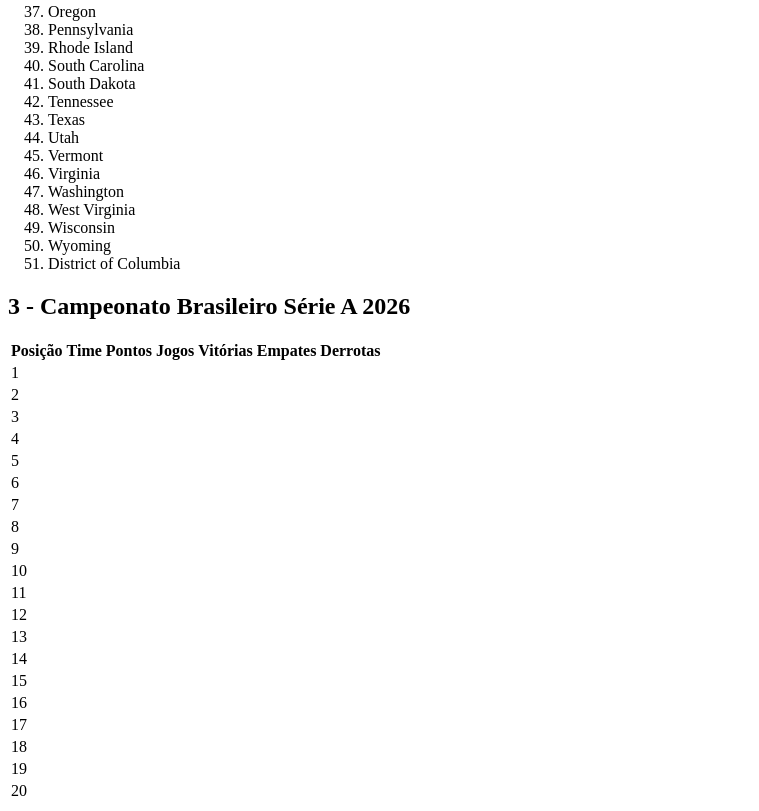
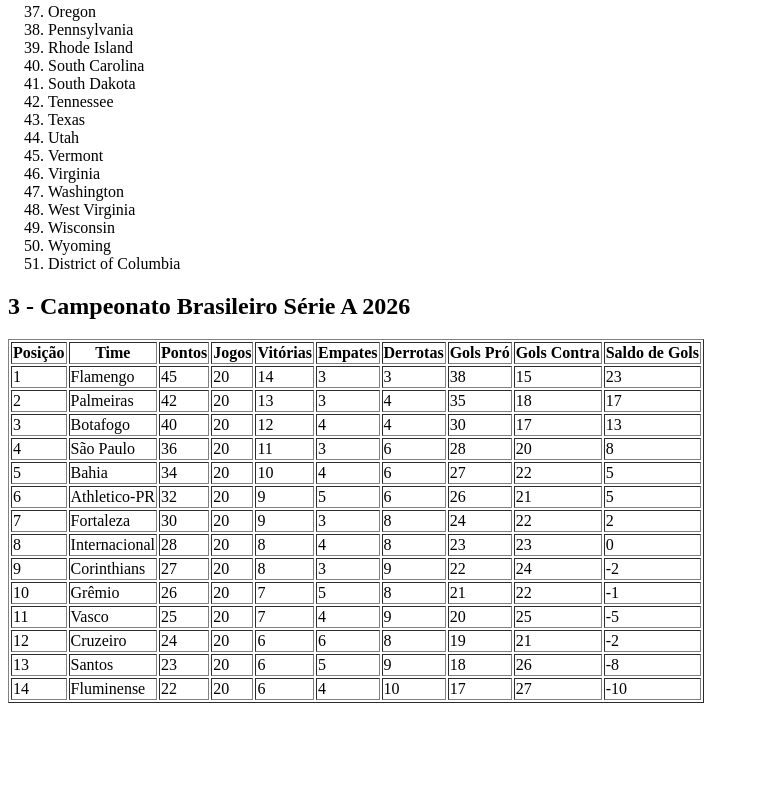
Before and after one commit to marinktgawa/ATIVIDADE-1-, a plain HTML site: page index.html in a window 1280 px wide. Shown: the part 1325-2136 px from the top of the page, without its empty margins (0-759 px from the left). After the commit the page ends 2036 px from the top, so only its background shows below. Drawn offline with Linux system fonts and the light colour scheme.

Commit message:
adicionando detalhes

```diff
--- a/index.html
+++ b/index.html
@@ -98,7 +98,7 @@
 
 <h2>3 - Campeonato Brasileiro Série A 2026</h2>
 
-<table>
+<table border="1">
     <tr>
         <th>Posição</th>
         <th>Time</th>
@@ -107,28 +107,53 @@
         <th>Vitórias</th>
         <th>Empates</th>
         <th>Derrotas</th>
+        <th>Gols Pró</th>
+        <th>Gols Contra</th>
+        <th>Saldo de Gols</th>
     </tr>
-    <tr><td>1</td><td></td><td></td><td></td><td></td><td></td><td></td></tr>
-    <tr><td>2</td><td></td><td></td><td></td><td></td><td></td><td></td></tr>
-    <tr><td>3</td><td></td><td></td><td></td><td></td><td></td><td></td></tr>
-    <tr><td>4</td><td></td><td></td><td></td><td></td><td></td><td></td></tr>
-    <tr><td>5</td><td></td><td></td><td></td><td></td><td></td><td></td></tr>
-    <tr><td>6</td><td></td><td></td><td></td><td></td><td></td><td></td></tr>
-    <tr><td>7</td><td></td><td></td><td></td><td></td><td></td><td></td></tr>
-    <tr><td>8</td><td></td><td></td><td></td><td></td><td></td><td></td></tr>
-    <tr><td>9</td><td></td><td></td><td></td><td></td><td></td><td></td></tr>
-    <tr><td>10</td><td></td><td></td><td></td><td></td><td></td><td></td></tr>
-    <tr><td>11</td><td></td><td></td><td></td><td></td><td></td><td></td></tr>
-    <tr><td>12</td><td></td><td></td><td></td><td></td><td></td><td></td></tr>
-    <tr><td>13</td><td></td><td></td><td></td><td></td><td></td><td></td></tr>
-    <tr><td>14</td><td></td><td></td><td></td><td></td><td></td><td></td></tr>
-    <tr><td>15</td><td></td><td></td><td></td><td></td><td></td><td></td></tr>
-    <tr><td>16</td><td></td><td></td><td></td><td></td><td></td><td></td></tr>
-    <tr><td>17</td><td></td><td></td><td></td><td></td><td></td><td></td></tr>
-    <tr><td>18</td><td></td><td></td><td></td><td></td><td></td><td></td></tr>
-    <tr><td>19</td><td></td><td></td><td></td><td></td><td></td><td></td></tr>
-    <tr><td>20</td><td></td><td></td><td></td><td></td><td></td><td></td></tr>
+
+    <tr>
+        <td>1</td><td>Flamengo</td><td>45</td><td>20</td><td>14</td><td>3</td><td>3</td><td>38</td><td>15</td><td>23</td>
+    </tr>
+    <tr>
+        <td>2</td><td>Palmeiras</td><td>42</td><td>20</td><td>13</td><td>3</td><td>4</td><td>35</td><td>18</td><td>17</td>
+    </tr>
+    <tr>
+        <td>3</td><td>Botafogo</td><td>40</td><td>20</td><td>12</td><td>4</td><td>4</td><td>30</td><td>17</td><td>13</td>
+    </tr>
+    <tr>
+        <td>4</td><td>São Paulo</td><td>36</td><td>20</td><td>11</td><td>3</td><td>6</td><td>28</td><td>20</td><td>8</td>
+    </tr>
+    <tr>
+        <td>5</td><td>Bahia</td><td>34</td><td>20</td><td>10</td><td>4</td><td>6</td><td>27</td><td>22</td><td>5</td>
+    </tr>
+    <tr>
+        <td>6</td><td>Athletico-PR</td><td>32</td><td>20</td><td>9</td><td>5</td><td>6</td><td>26</td><td>21</td><td>5</td>
+    </tr>
+    <tr>
+        <td>7</td><td>Fortaleza</td><td>30</td><td>20</td><td>9</td><td>3</td><td>8</td><td>24</td><td>22</td><td>2</td>
+    </tr>
+    <tr>
+        <td>8</td><td>Internacional</td><td>28</td><td>20</td><td>8</td><td>4</td><td>8</td><td>23</td><td>23</td><td>0</td>
+    </tr>
+    <tr>
+        <td>9</td><td>Corinthians</td><td>27</td><td>20</td><td>8</td><td>3</td><td>9</td><td>22</td><td>24</td><td>-2</td>
+    </tr>
+    <tr>
+        <td>10</td><td>Grêmio</td><td>26</td><td>20</td><td>7</td><td>5</td><td>8</td><td>21</td><td>22</td><td>-1</td>
+    </tr>
+    <tr>
+        <td>11</td><td>Vasco</td><td>25</td><td>20</td><td>7</td><td>4</td><td>9</td><td>20</td><td>25</td><td>-5</td>
+    </tr>
+    <tr>
+        <td>12</td><td>Cruzeiro</td><td>24</td><td>20</td><td>6</td><td>6</td><td>8</td><td>19</td><td>21</td><td>-2</td>
+    </tr>
+    <tr>
+        <td>13</td><td>Santos</td><td>23</td><td>20</td><td>6</td><td>5</td><td>9</td><td>18</td><td>26</td><td>-8</td>
+    </tr>
+    <tr>
+        <td>14</td><td>Fluminense</td><td>22</td><td>20</td><td>6</td><td>4</td><td>10</td><td>17</td><td>27</td><td>-10</td>
+    </tr>
 </table>
-
 </body>
 </html>
```
